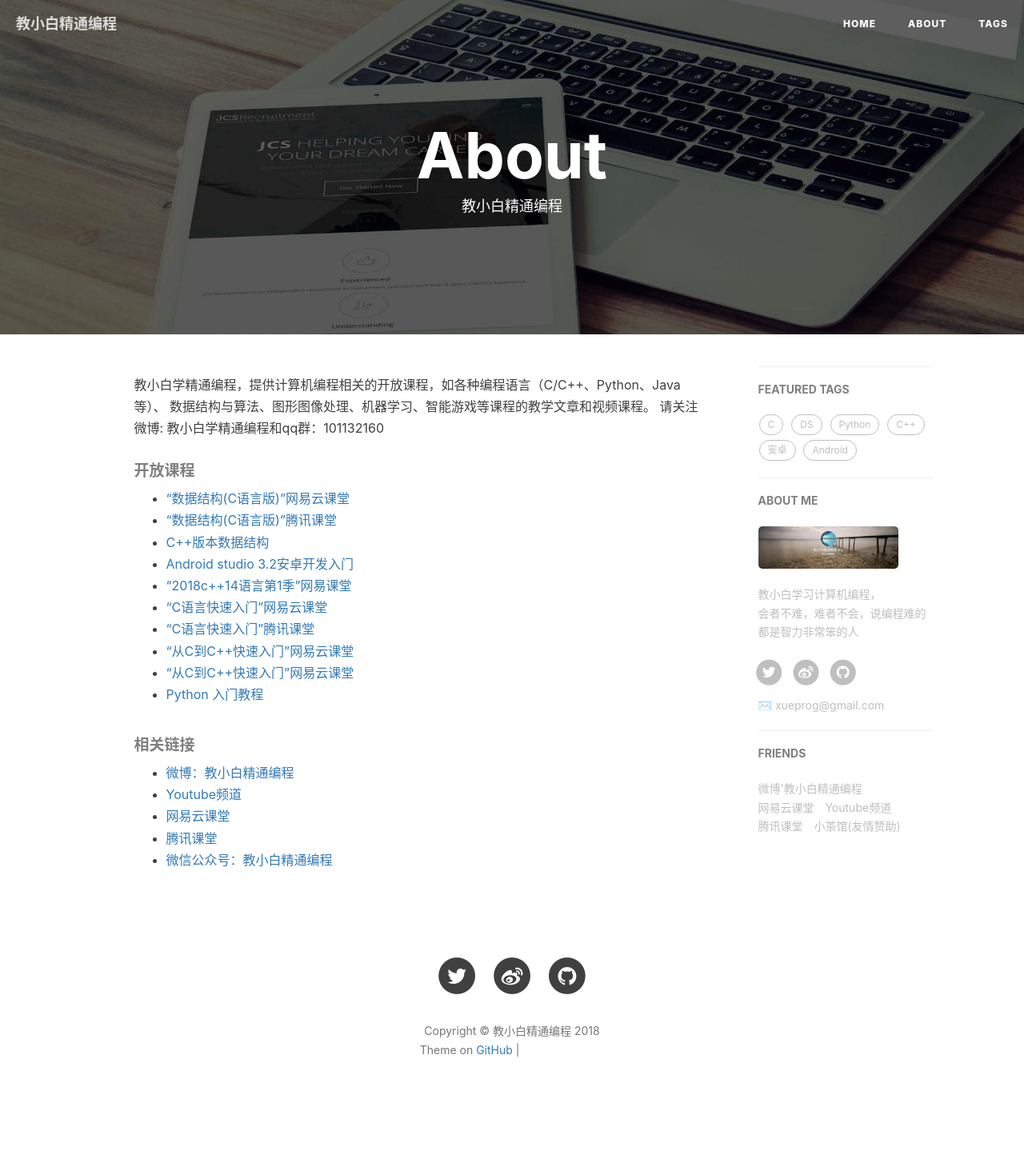
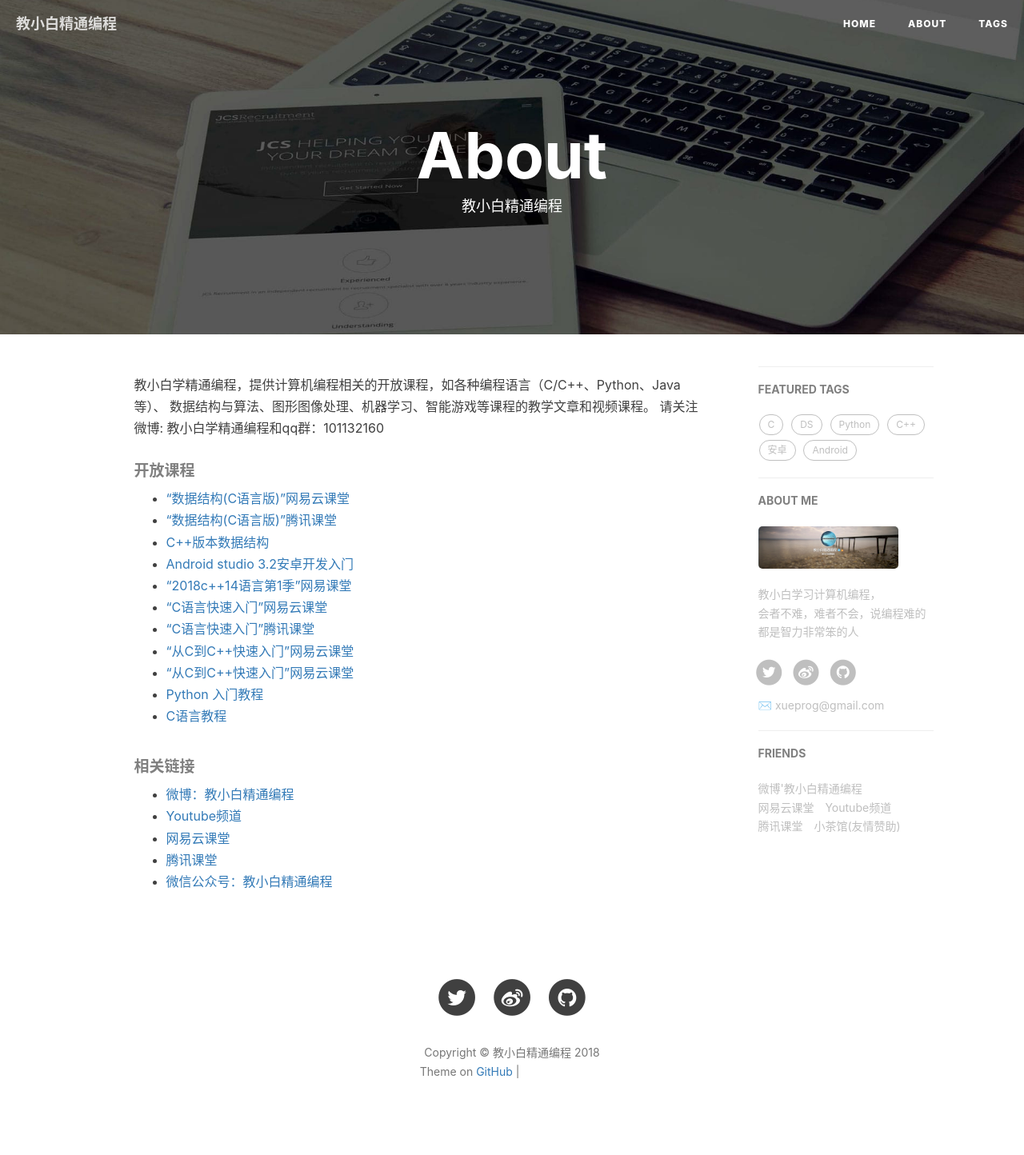
Before and after one commit to xuepro/xuepro.github.io, a Jekyll site: the page built from about.html, in a window 1280 px wide. Shown: the whole page at 80% size. Built offline with Jekyll 4.4.1, drawn with Linux system fonts in a browser that asks for light colours; nearby versions of some CDN libraries; comment, search, counter and statistics services are not loaded; before the commit the page ends 1417 px from its top, so only the background shows below that; grey boxes are pictures that could not be loaded.

Commit message:
Update about.html

```diff
--- a/about.html
+++ b/about.html
@@ -33,7 +33,9 @@
 	<li><a href="https://www.bilibili.com/video/av18629275/?from=search&seid=11082995444943504636">“从C到C++快速入门”网易云课堂</a></li>
 	<li><a href="http://study.163.com/course/introduction/1004880010.htm">“从C到C++快速入门”网易云课堂</a></li>
 	<li><a href="https://xuepro.xcguan.net/2017/11/15/Python%E6%95%99%E7%A8%8B-1.-Python%E6%98%AF%E4%BB%80%E4%B9%88/">Python 入门教程</a></li>
-    </ul>
+        <li><a href="https://xuepro.xcguan.net/2017/10/29/0-C%E8%AF%AD%E8%A8%80%E6%95%99%E7%A8%8B/">C语言教程</a></li>
+   </ul>
+
 
     <h5>相关链接</h5>
     <ul>
```
